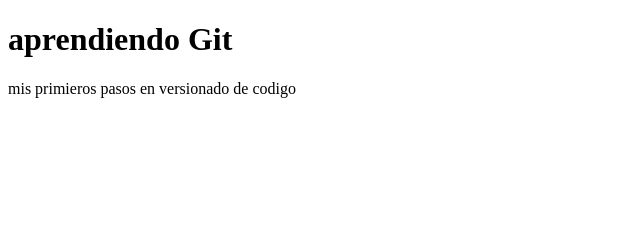
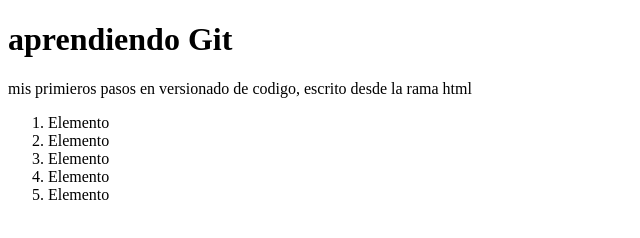
Before and after one commit to MiguelVazquezChable/primer_repositorio, a plain HTML site: page index.html in a window 1280 px wide. Shown: the whole page, without its empty margins (0-640 px from the left). Drawn offline with Linux system fonts and the light colour scheme.

Commit message:
agregando index.js al index.html

```diff
--- a/index.html
+++ b/index.html
@@ -8,7 +8,14 @@
 </head>
 <body>
     <h1>aprendiendo Git</h1>
-    <p>
-        mis primieros pasos en versionado de codigo</p>
+    <p>mis primieros pasos en versionado de codigo, escrito desde la rama html</p>
+    <ol>
+        <li>Elemento</li>
+        <li>Elemento</li>
+        <li>Elemento</li>
+        <li>Elemento</li>
+        <li>Elemento</li>
+    </ol>
+    <script> src="index.js"</script>
 </body>
 </html>
```
